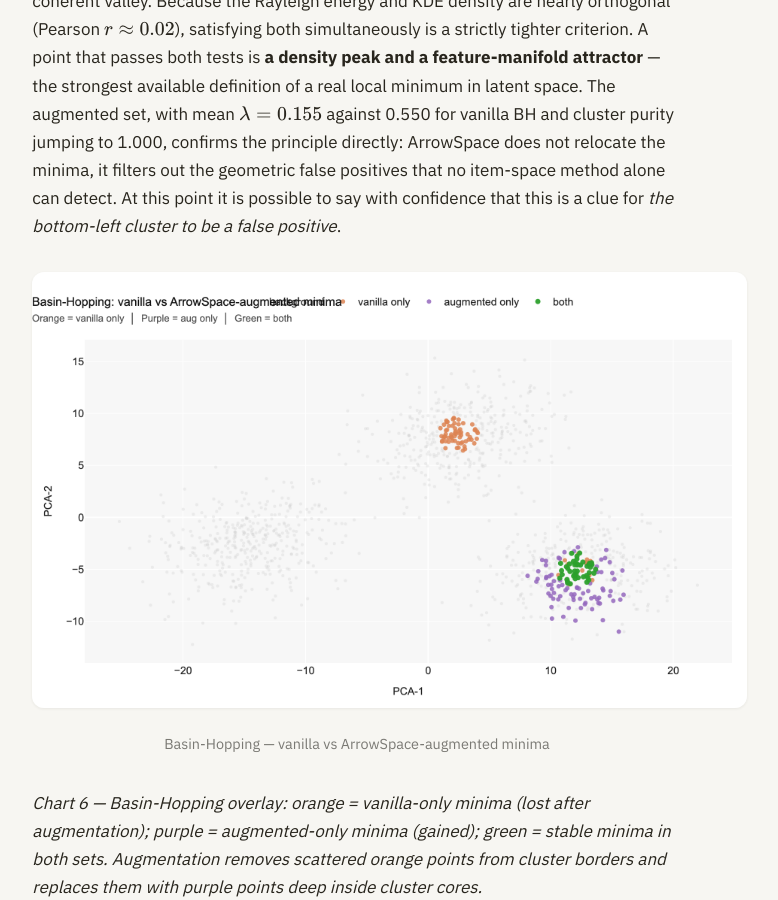
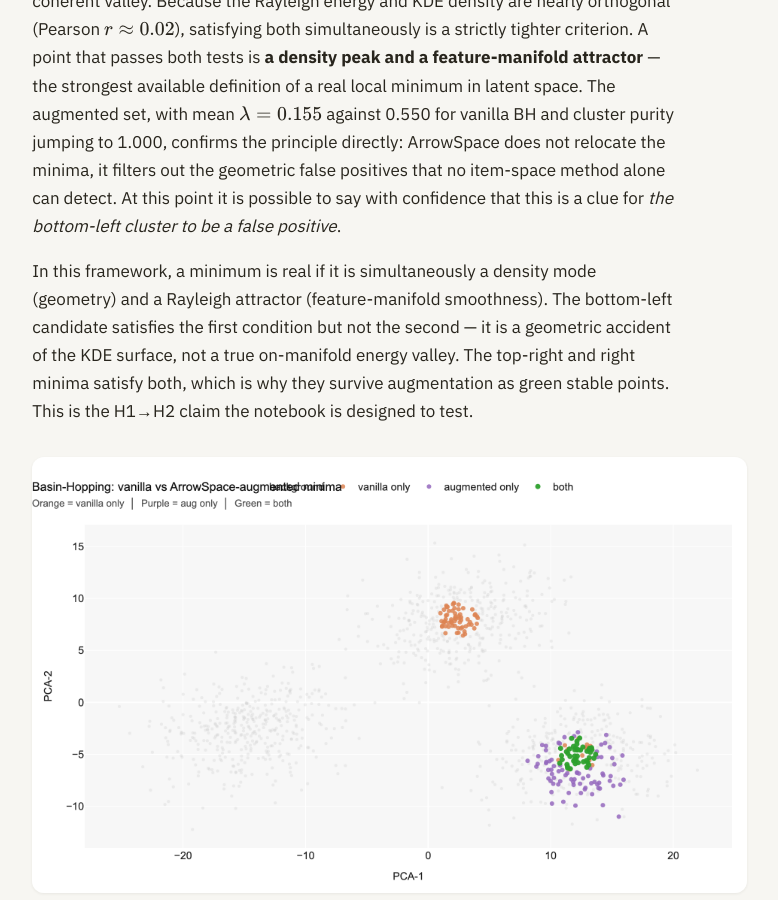
Before and after one commit to Mec-iS/staticwebpage, a Jekyll site: the page built from posts/019_arrowspace_local_minima_walkthrough.md, in a window 1280 px wide and 900 px high, scrolled down 14652 px. Shown: the whole window, without its empty margins (283-1061 px from the left). Built offline with Jekyll 4.4.1, drawn with Linux system fonts in a browser that asks for light colours; nearby versions of some CDN libraries; some web fonts are replaced.

Commit message:
add note to the notebook claim

```diff
--- a/posts/019_arrowspace_local_minima_walkthrough.md
+++ b/posts/019_arrowspace_local_minima_walkthrough.md
@@ -327,6 +327,8 @@ geometric false positives that no item-space method alone can detect. At this po
 it is possible to say with confidence that this is a clue for *the bottom-left cluster to be a
 false positive*.
 
+In this framework, a minimum is real if it is simultaneously a density mode (geometry) and a Rayleigh attractor (feature-manifold smoothness). The bottom-left candidate satisfies the first condition but not the second — it is a geometric accident of the KDE surface, not a true on-manifold energy valley. The top-right and right minima satisfy both, which is why they survive augmentation as green stable points. This is the H1→H2 claim the notebook is designed to test.
+
 <div class="image-box">
     <img src="../assets/blog/019/c6_bh_overlay.png" alt="Basin-Hopping — vanilla vs ArrowSpace-augmented minima" width="88%"/>
 </div>
```
